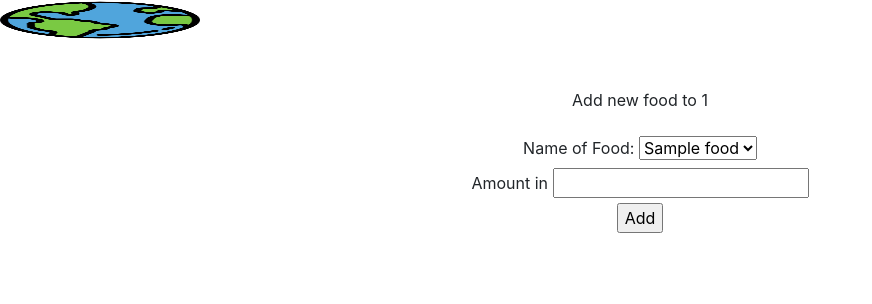
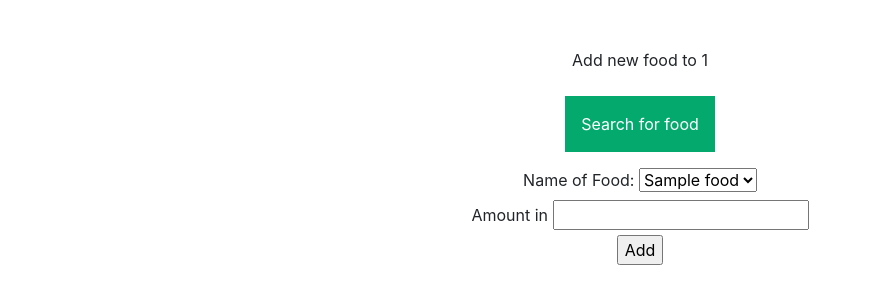
Before and after one commit to nbain00/intex-fall-2022, a Django app: page /food-in-meal/1/1/1/1 in a window 1280 px wide. Shown: the part 54-358 px from the top of the page, without its empty margins (0-872 px from the left). Run offline with Django 4.2, Linux system fonts and the light colour scheme; tables that the repository leaves empty hold one stand-in row (values such as "Sample post"); some libraries are stand-ins or nearby versions.

Commit message:
Added search box to food in meal form

```diff
--- a/kidneyproject/templates/base.html
+++ b/kidneyproject/templates/base.html
@@ -26,7 +26,6 @@
 
         </div>
     </nav>
-    <img src="{% static 'img/world.png' %}" alt="test image" width="200" height="40">
     <div class='my-5 text-center container'>
         {% block content %}
         {% endblock %}
--- a/kidneyproject/templates/personal/foodinmeal.html
+++ b/kidneyproject/templates/personal/foodinmeal.html
@@ -11,6 +11,17 @@ Add new food to {{mealtypekey}}
             <input type="hidden" value="{{mealtypekey}}" name="mealtype">
             <input type="hidden" value="{{logidkey}}" name="logid">
             <br>
+            <div class="dropdown">
+                <p onclick="myFunction()" class="dropbtn">Search for food</p>
+                <div id="myDropdown" class="dropdown-content">
+                  <input type="text" placeholder="Search.." id="myInput" onkeyup="filterFunction()">
+                    {% for foods in food %}
+                    <option value="{{foods.id}}" onclick="secondFunction({{foods.id}},'{{foods.name}}')">{{foods.name}}</option>
+                    {% endfor %}
+                </select>
+                </div>
+              </div>
+              <br>
             <label for="food">Name of Food:</label>
             <select name="food" id ="food">
                 {% for foods in food %}
@@ -29,4 +40,92 @@ Add new food to {{mealtypekey}}
             <br>
             <input type="submit" value="Add">
         </form>
+        <script>
+            function myFunction() {
+                document.getElementById("myDropdown").classList.toggle("show");
+              }
+
+              function filterFunction() {
+                var input, filter, ul, li, a, i;
+                input = document.getElementById("myInput");
+                filter = input.value.toUpperCase();
+                div = document.getElementById("myDropdown");
+                a = div.getElementsByTagName("option");
+                for (i = 0; i < a.length; i++) {
+                  txtValue = a[i].textContent || a[i].innerText;
+                  if (txtValue.toUpperCase().indexOf(filter) > -1) {
+                    a[i].style.display = "";
+                  } else {
+                    a[i].style.display = "none";
+                  }
+                }
+              }
+              function secondFunction(food_id, food_name) {
+                document.getElementById("myInput").value = food_name;
+                document.getElementById("food").value = food_id;
+                var dropdown_please = document.getElementById("myDropdown");
+                dropdown_please.style.visibility = "hidden";
+              }
+        </script>
+        <style>
+            /* Dropdown Button */
+            .dropbtn {
+            background-color: #04AA6D;
+            color: white;
+            padding: 16px;
+            font-size: 16px;
+            border: none;
+            cursor: pointer;
+            }
+
+            /* Dropdown button on hover & focus */
+            .dropbtn:hover, .dropbtn:focus {
+            background-color: #3e8e41;
+            }
+
+            /* The search field */
+            #myInput {
+            box-sizing: border-box;
+            background-image: url('searchicon.png');
+            background-position: 14px 12px;
+            background-repeat: no-repeat;
+            font-size: 16px;
+            padding: 14px 20px 12px 45px;
+            border: none;
+            border-bottom: 1px solid #ddd;
+            }
+
+            /* The search field when it gets focus/clicked on */
+            #myInput:focus {outline: 3px solid #ddd;}
+
+            /* The container <div> - needed to position the dropdown content */
+            .dropdown {
+            position: relative;
+            display: inline-block;
+            }
+
+            /* Dropdown Content (Hidden by Default) */
+            .dropdown-content {
+            display: none;
+            position: absolute;
+            background-color: #f6f6f6;
+            min-width: 230px;
+            border: 1px solid #ddd;
+            z-index: 1;
+            }
+
+            /* Links inside the dropdown */
+            .dropdown-content a {
+            color: black;
+            padding: 12px 16px;
+            text-decoration: none;
+            display: block;
+            }
+
+            /* Change color of dropdown links on hover */
+            .dropdown-content a:hover {background-color: #f1f1f1}
+
+            /* Show the dropdown menu (use JS to add this class to the .dropdown-content container when the user clicks on the dropdown button) */
+            .show {display:block;}
+        </style>
 {% endblock %}
--- a/kidneyproject/templates/personal/profileview.html
+++ b/kidneyproject/templates/personal/profileview.html
@@ -44,7 +44,7 @@ On this page the user can view their profile as a form that they can make edits
             </select>
 
             <label for='comorbidity'>Select Cormobity:</label>
-            <select name='comorbidity' id ="comorbidity">
+            <select name='comorbidity' id ="comorbidity" multiple>
                 {% for names in comor %}
                 <option value="{{names.id}}">{{names.name}}</option>
                 {% endfor %}
```
